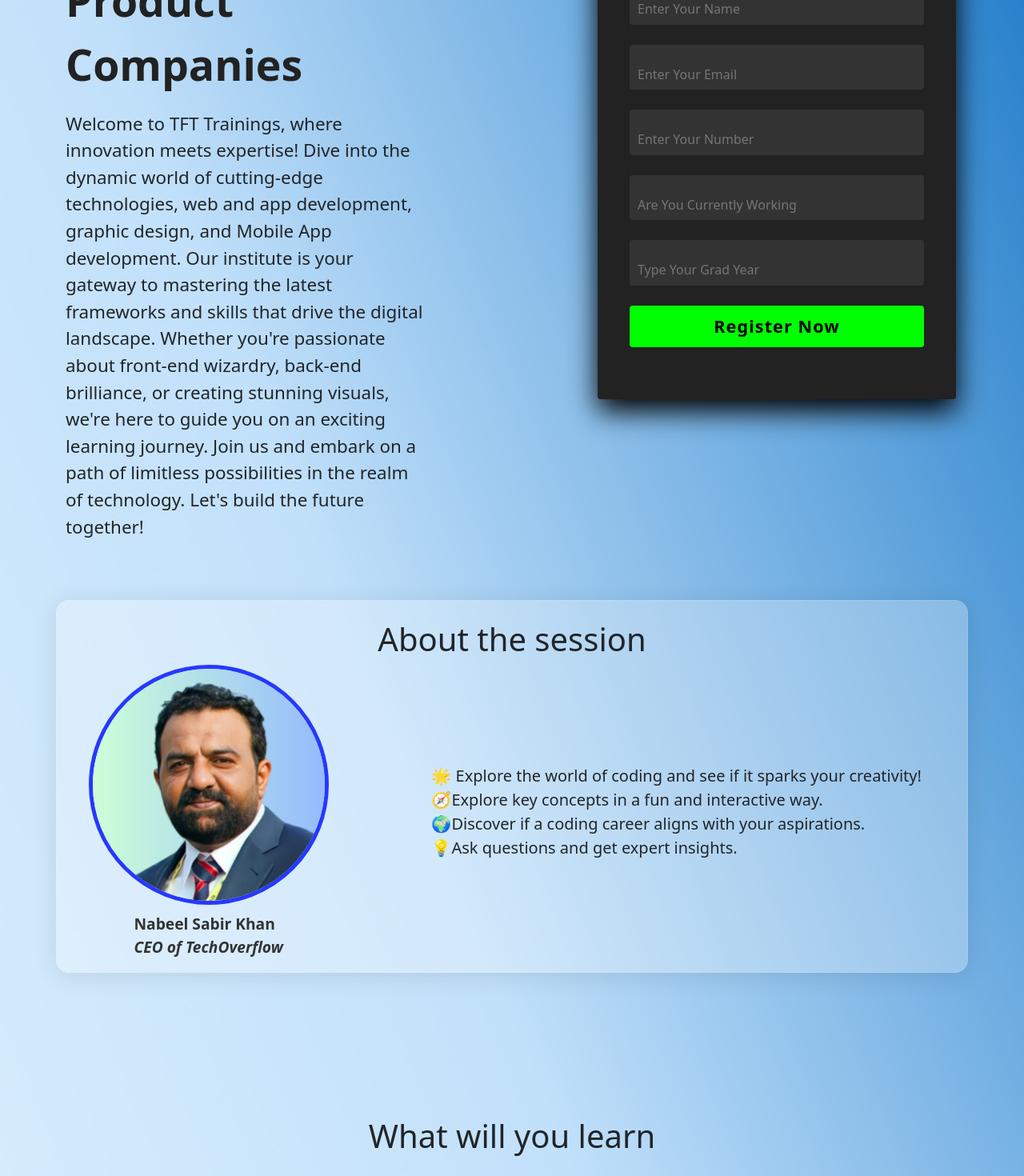
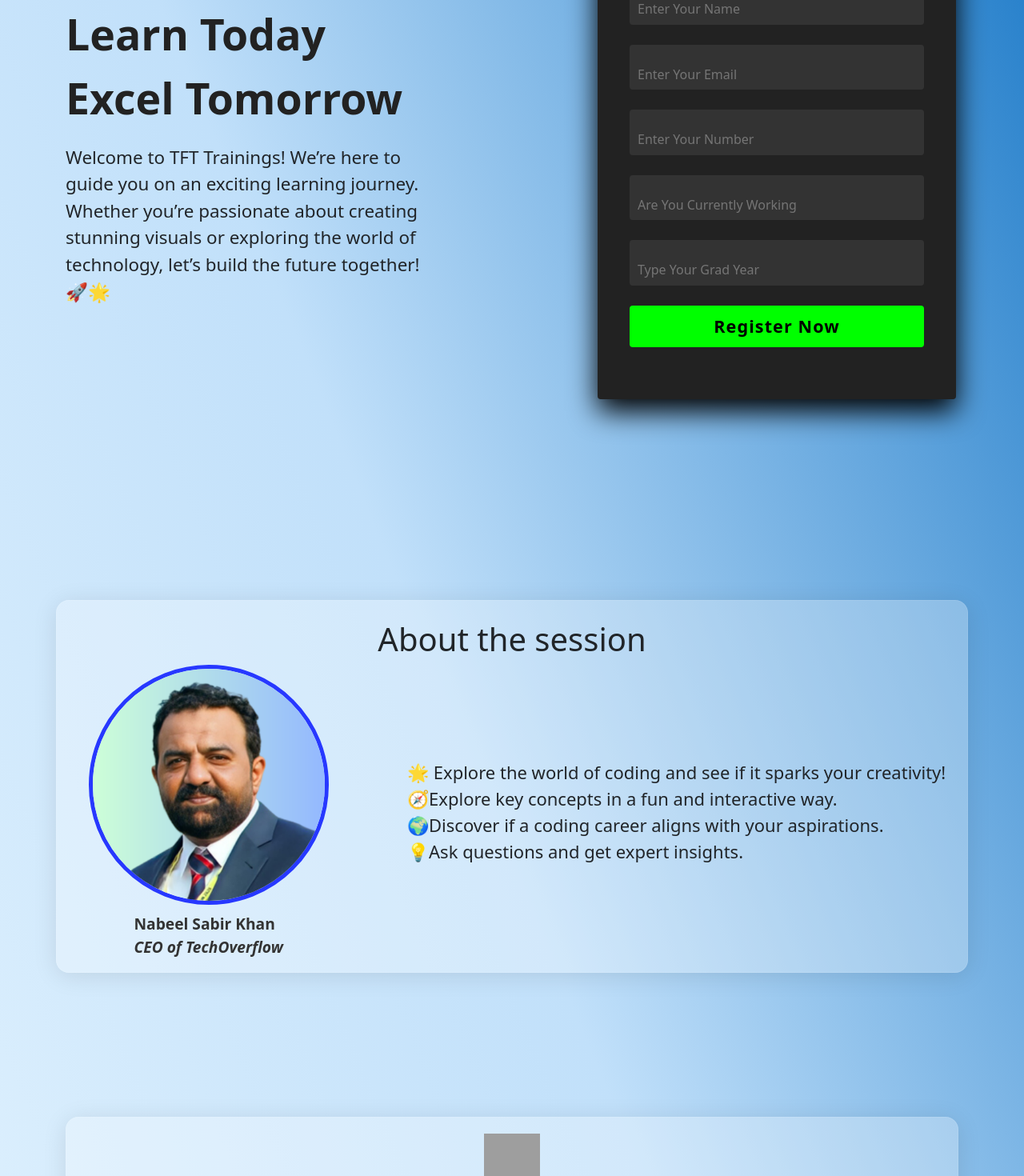
Before and after one commit to alihusnain010203/TFT_Sessions, a React (Vite) app: page / in a window 1280 px wide. Shown: the part 280-1750 px from the top of the page at 80% size. Built offline with nearby package versions, Linux system fonts and the light colour scheme; grey boxes are pictures that could not be loaded.

Commit message:
add heading

```diff
--- a/src/App.jsx
+++ b/src/App.jsx
@@ -98,11 +98,11 @@
             >
               <div className="col-md-5 d-flex flex-column justify-content-center align-items-center">
                 <p className="heading">
-                  <b>Build your Career at Top Product Companies</b>
+                  <b>Learn Today Excel Tomorrow</b>
                 </p>
 
                 <p className="heading-five">
-                  Welcome to TFT Trainings, where innovation meets expertise!
+                  {/* Welcome to TFT Trainings, where innovation meets expertise!
                   Dive into the dynamic world of cutting-edge technologies, web
                   and app development, graphic design, and Mobile App
                   development. Our institute is your gateway to mastering the
@@ -111,7 +111,8 @@
                   brilliance, or creating stunning visuals, we're here to guide
                   you on an exciting learning journey. Join us and embark on a
                   path of limitless possibilities in the realm of technology.
-                  Let's build the future together!
+                  Let's build the future together! */}
+                  Welcome to TFT Trainings! We’re here to guide you on an exciting learning journey. Whether you’re passionate about creating stunning visuals or exploring the world of technology, let’s build the future together! 🚀🌟
                 </p>
               </div>
 
@@ -203,7 +204,7 @@
             <div className="d-flex justify-content-around row detail-holder ">
               <div className="img-section col-md-4">
                 <div className="img-holder">
-                  <img src={ImgTwo} height="300px" alt="" />
+                  <img src={ImgTwo} height="100%" alt="" />
                 </div>
                 <p className="name">
                   Nabeel Sabir Khan <br />
@@ -213,7 +214,7 @@
               <div className="list-holder col-md-8">
                 <ol
                   className="list"
-                  style={{ listStyle: "none" ,fontSize:"20px" }}
+                  style={{ listStyle: "none" ,fontSize:"22px" }}
                 >
                   <li>
                     🌟 Explore the world of coding and see if it sparks your
@@ -230,18 +231,18 @@
             </div>
           </div>
           <div className="container container_three text-center">
-            <center>
+            {/* <center>
               <h1>What will you learn</h1>
-            </center>
+            </center> */}
             {/* <div className="d-flex"> */}
-            <p className="about">
+            {/* <p className="about">
               In this session, understand how you can stand out in competitive
               IT fields , and how you can make a difference in the world of
               technology. Learn about the latest trends and technologies in the
               industry, and how you can leverage them to build a successful
               career. Get insights from industry experts and learn about the
               skills that are in demand.
-            </p>
+            </p> */}
             <div className="date-holder">
               <img
                 src="https://img.freepik.com/premium-vector/calendar-icon-calendar-logo-date-time-icon_761928-109.jpg"
```
